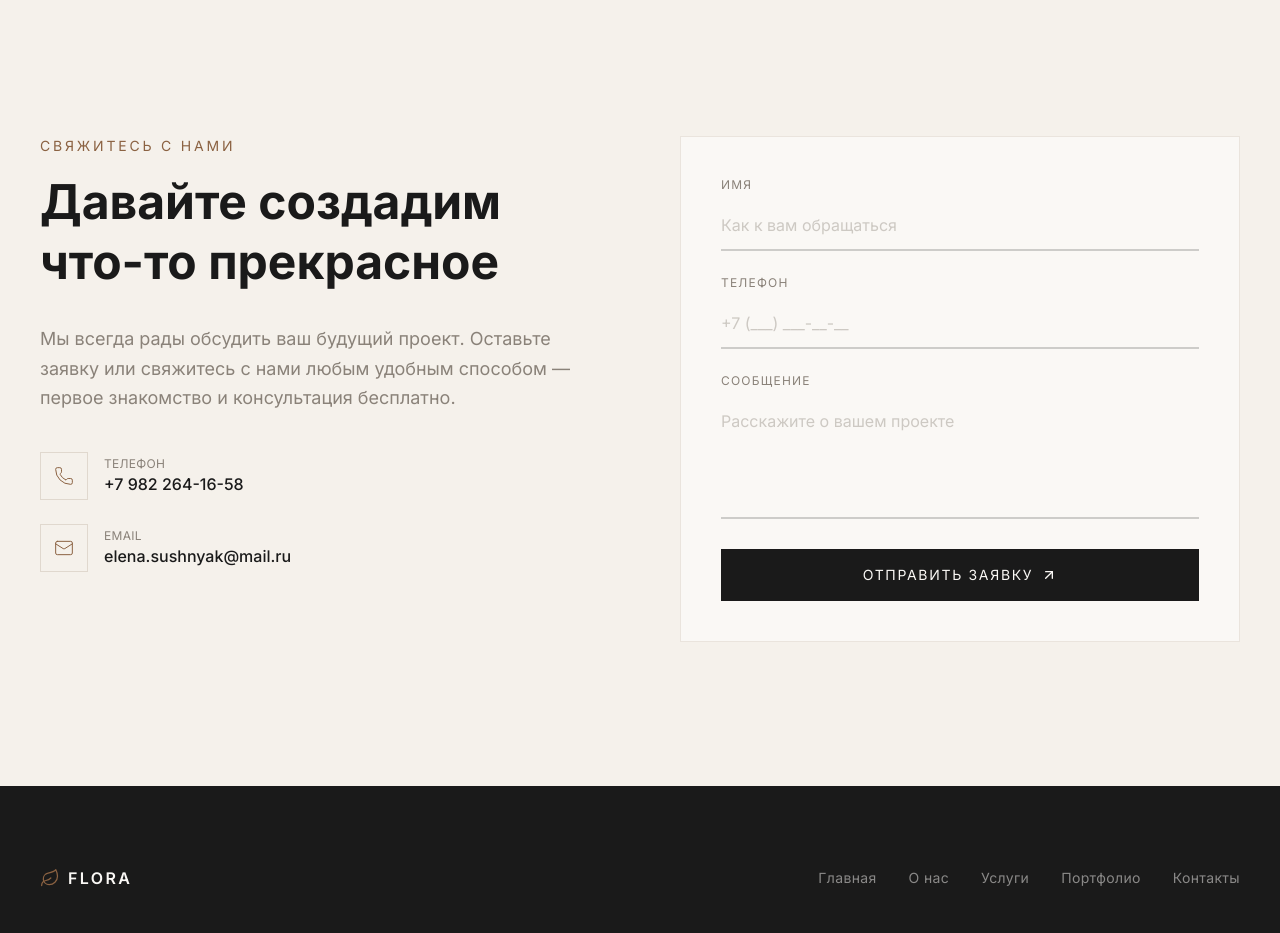
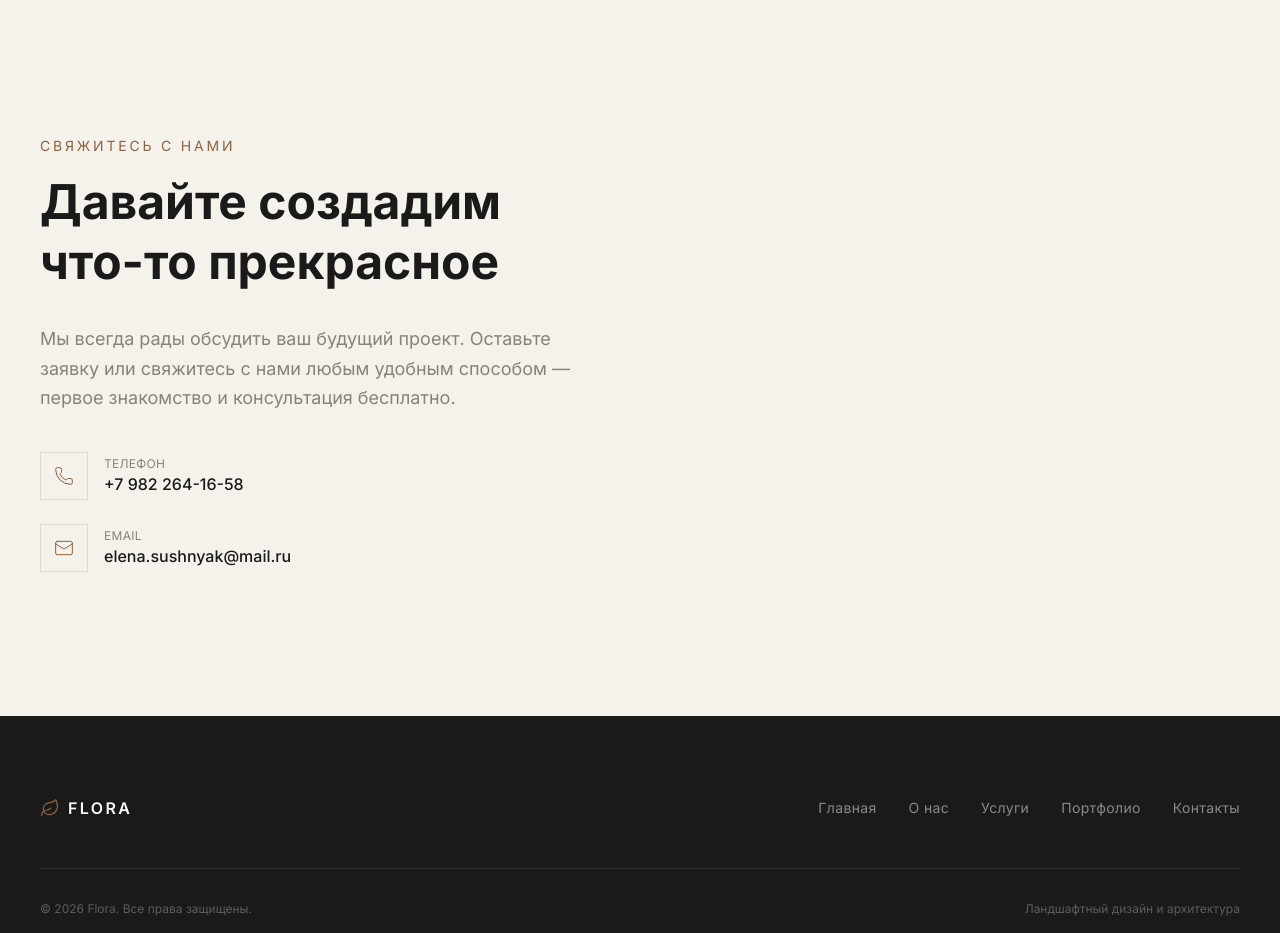
Before and after one commit to workreplit3-ctrl/territoriya-svobody, a Next.js app: page / in a window 1280 px wide. Shown: the part 5460-6393 px from the top of the page. Built offline with nearby package versions, Linux system fonts and the light colour scheme.

Commit message:
a2c747ef-20d7-4613-90a6-9d7dcd400034

```diff
--- a/src/app/page.tsx
+++ b/src/app/page.tsx
@@ -894,49 +894,6 @@ function Contacts() {
             </div>
           </FadeIn>
 
-          <FadeIn delay={0.2}>
-            <form className="bg-warm-white p-8 md:p-10 border border-border/60" onSubmit={(e) => e.preventDefault()}>
-              <div className="space-y-6">
-                <div>
-                  <label className="block text-xs tracking-[0.1em] uppercase text-warm-gray mb-2">
-                    Имя
-                  </label>
-                  <input
-                    type="text"
-                    placeholder="Как к вам обращаться"
-                    className="w-full bg-transparent border-b-2 border-charcoal/20 focus:border-terracotta outline-none py-3 text-foreground placeholder:text-warm-gray/40 transition-colors duration-300"
-                  />
-                </div>
-                <div>
-                  <label className="block text-xs tracking-[0.1em] uppercase text-warm-gray mb-2">
-                    Телефон
-                  </label>
-                  <input
-                    type="tel"
-                    placeholder="+7 (___) ___-__-__"
-                    className="w-full bg-transparent border-b-2 border-charcoal/20 focus:border-terracotta outline-none py-3 text-foreground placeholder:text-warm-gray/40 transition-colors duration-300"
-                  />
-                </div>
-                <div>
-                  <label className="block text-xs tracking-[0.1em] uppercase text-warm-gray mb-2">
-                    Сообщение
-                  </label>
-                  <textarea
-                    rows={4}
-                    placeholder="Расскажите о вашем проекте"
-                    className="w-full bg-transparent border-b-2 border-charcoal/20 focus:border-terracotta outline-none py-3 text-foreground placeholder:text-warm-gray/40 transition-colors duration-300 resize-none"
-                  />
-                </div>
-                <button
-                  type="submit"
-                  className="w-full bg-charcoal hover:bg-charcoal-light text-warm-white py-4 text-sm tracking-[0.12em] uppercase transition-all duration-300 flex items-center justify-center gap-2 group"
-                >
-                  Отправить заявку
-                  <ArrowUpRight className="w-4 h-4 transition-transform group-hover:translate-x-1 group-hover:-translate-y-1" />
-                </button>
-              </div>
-            </form>
-          </FadeIn>
         </div>
       </div>
     </section>
```
